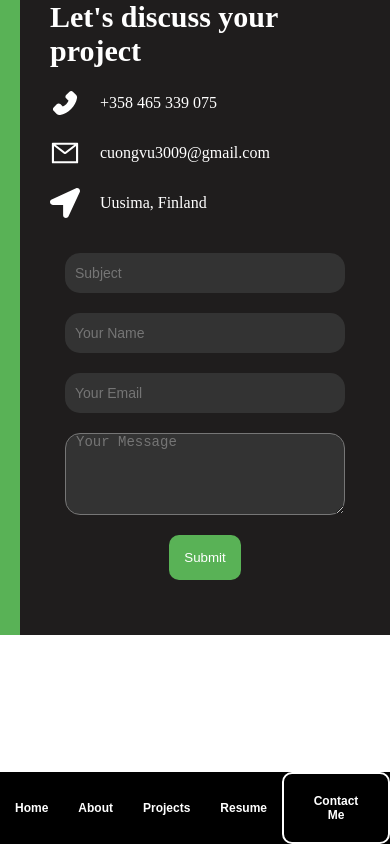
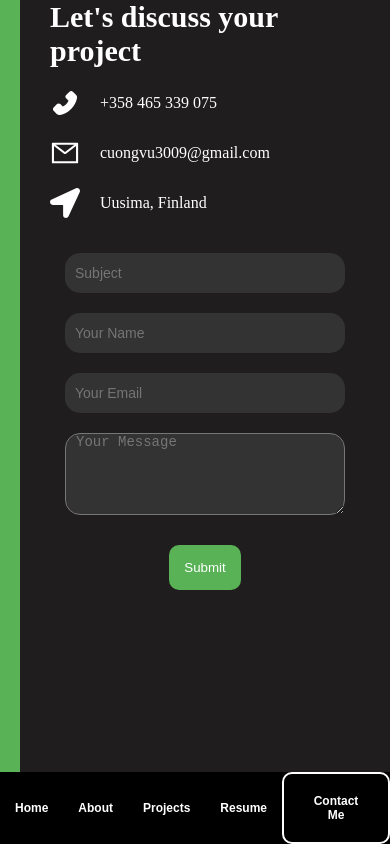
Before and after one commit to cuongvu3009/cuongvuduc3009, a React (Create React App) app: page /contact in a window 390 px wide. Built offline with nearby package versions, Linux system fonts and the light colour scheme.

Commit message:
margin button contact

```diff
--- a/src/components/Contact/contact.css
+++ b/src/components/Contact/contact.css
@@ -2,7 +2,7 @@
   height: auto;
   position: relative;
   background-color: rgb(31, 29, 29);
-  padding-bottom: 20px;
+  padding-bottom: 100px;
 }
 
 .c-bg {
@@ -105,11 +105,12 @@
   }
 
   button {
-    margin-top: 10px;
+    margin-top: 20px;
+    margin-bottom: 100px;
   }
 
   .c {
-    padding-bottom: 50px;
+    padding-bottom: 100px;
   }
 
   .c-form {
```
